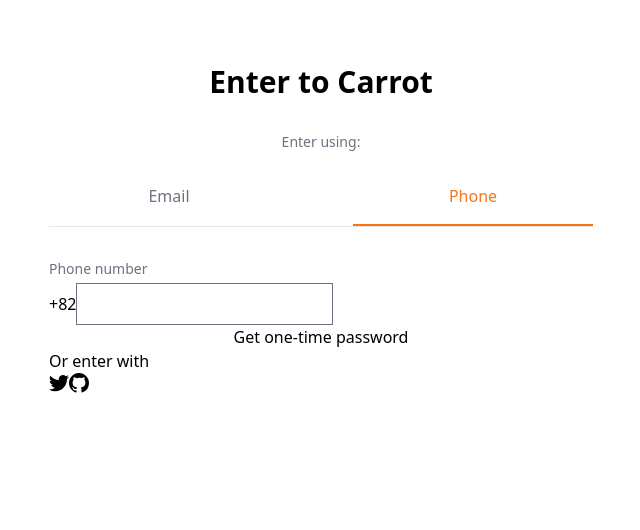
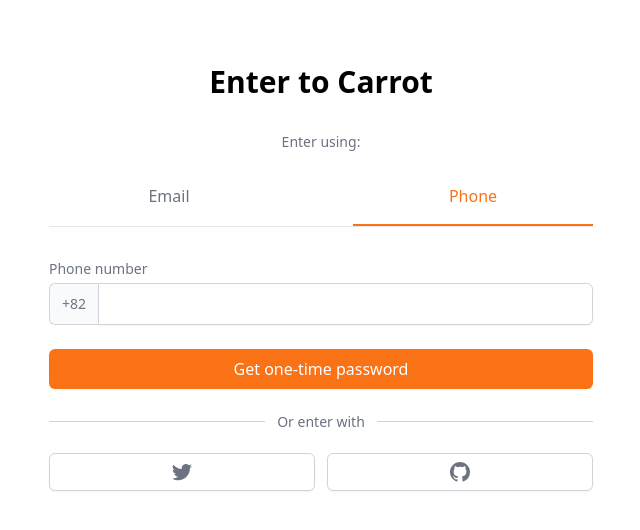
Before and after one commit to UupDownPark/carrot-market, a Next.js app: page /enter in a window 1280 px wide. Both pictures are taken after a click on the button "Phone". Shown: the top 530 px of the page, without its empty margins (319-959 px from the left). Built offline with nearby package versions, Linux system fonts and the light colour scheme.

Commit message:
enter css

```diff
--- a/pages/enter.tsx
+++ b/pages/enter.tsx
@@ -45,31 +45,42 @@
             {method === "email" ? (
               <input
                 type="email"
-                className="w-full border-gray-300 appearance-none rounded-md shadow-sm focus:outline-none placeholder-gray-500 focus:ring-orange-500 focus:border-orange-500"
+                className="w-full border border-gray-300 appearance-none rounded-md shadow-sm focus:outline-none placeholder-gray-500 focus:ring-orange-500 focus:border-orange-500"
                 required
               />
             ) : null}
             {method === "phone" ? (
-              <div>
-                <span>+82</span>
-                <input type="number" required />
+              <div
+                className="flex
+               rounded-md"
+              >
+                <span className="flex items-center justify-center px-3 rounded-l-md border border-r-0 border-gray-300 text-sm bg-gray-50 text-gray-500 select-none">
+                  +82
+                </span>
+                <input
+                  className="w-full border-gray-300 appearance-none rounded-r-md shadow-sm focus:outline-none placeholder-gray-500 focus:ring-orange-500 focus:border-orange-500"
+                  type="number"
+                  required
+                />
               </div>
             ) : null}
           </div>
-          <button>
+          <button className="bg-orange-500 hover:bg-orange-600 rounded-md shadow-sm px-3 py-2 font-medium text-white focus:ring-2 focus:ring-offset-2 focus:ring-orange-500 mt-6 focus:outline-none">
             {method === "email" ? "Get login link" : null}
             {method === "phone" ? "Get one-time password" : null}
           </button>
         </form>
-        <div>
-          <div>
-            <div />
-            <div>
-              <span>Or enter with</span>
+        <div className="mt-8">
+          <div className="relative">
+            <div className="absolute border-t border-gray-300 w-full" />
+            <div className="relative -top-3 text-center">
+              <span className="bg-white px-3 text-sm text-gray-500">
+                Or enter with
+              </span>
             </div>
           </div>
-          <div>
-            <button>
+          <div className="grid grid-cols-2 mt-2 gap-3">
+            <button className="flex border border-gray-300 bg-white text-gray-500 items-center justify-center rounded-md px-3 py-2 shadow-sm text-sm hover:bg-gray-50 font-medium ">
               <svg
                 className="w-5 h-5"
                 aria-hidden="true"
@@ -79,7 +90,7 @@
                 <path d="M6.29 18.251c7.547 0 11.675-6.253 11.675-11.675 0-.178 0-.355-.012-.53A8.348 8.348 0 0020 3.92a8.19 8.19 0 01-2.357.646 4.118 4.118 0 001.804-2.27 8.224 8.224 0 01-2.605.996 4.107 4.107 0 00-6.993 3.743 11.65 11.65 0 01-8.457-4.287 4.106 4.106 0 001.27 5.477A4.073 4.073 0 01.8 7.713v.052a4.105 4.105 0 003.292 4.022 4.095 4.095 0 01-1.853.07 4.108 4.108 0 003.834 2.85A8.233 8.233 0 010 16.407a11.616 11.616 0 006.29 1.84" />
               </svg>
             </button>
-            <button>
+            <button className="flex border border-gray-300 bg-white text-gray-500 items-center justify-center rounded-md px-3 py-2 shadow-sm text-sm hover:bg-gray-50 font-medium">
               <svg
                 className="w-5 h-5"
                 aria-hidden="true"
```
